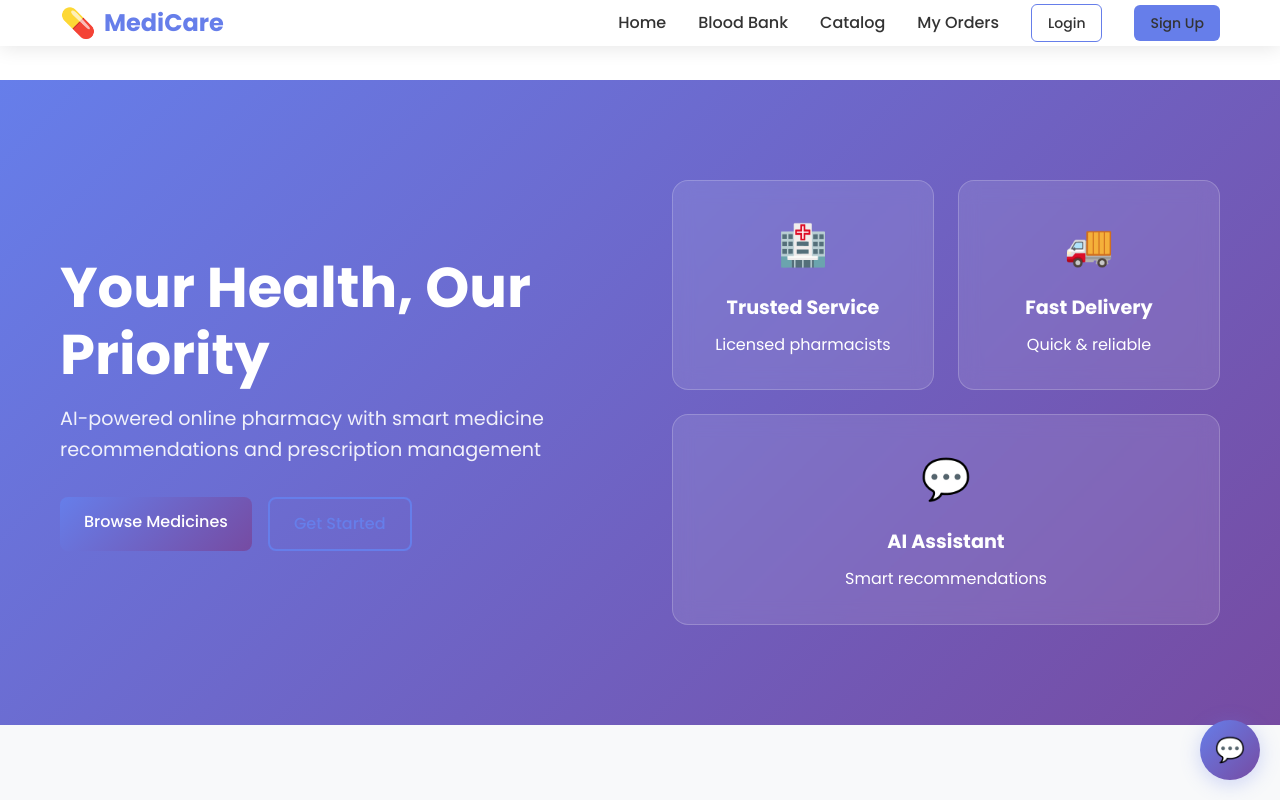
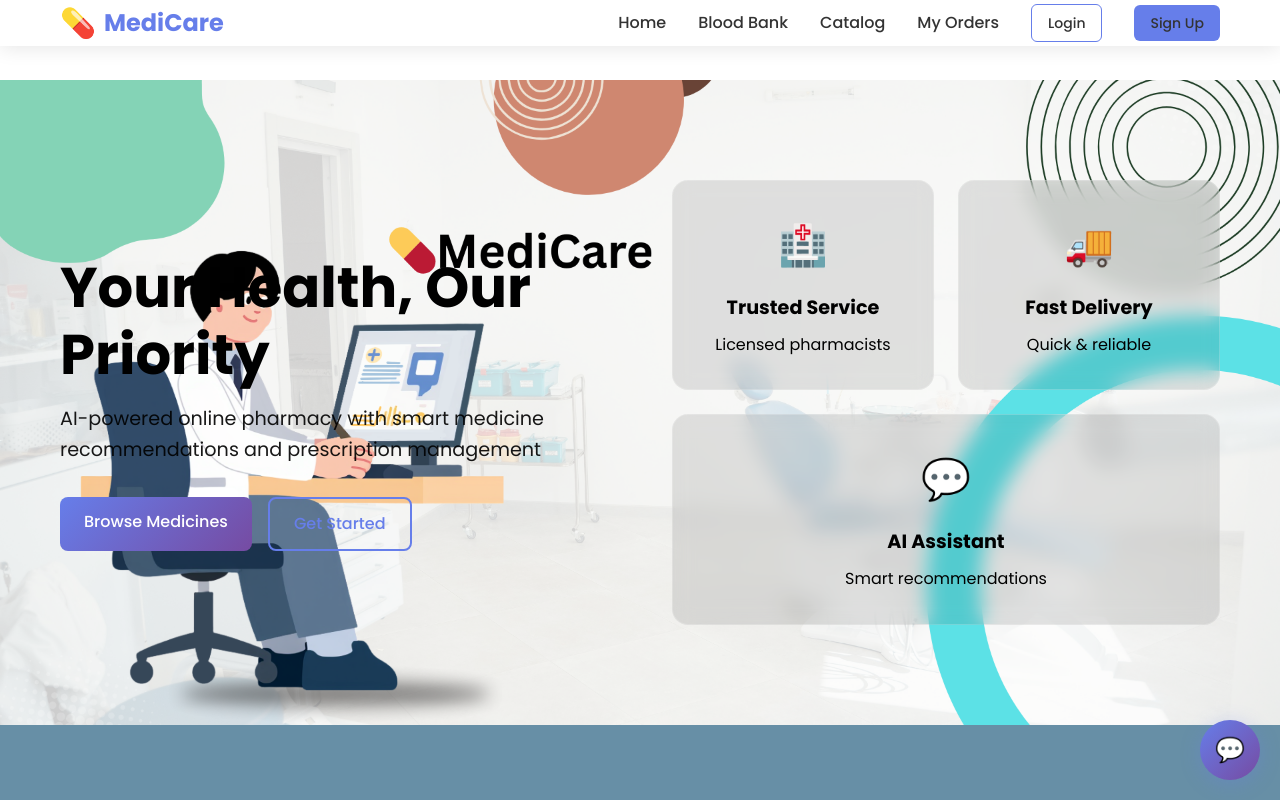
Before and after one commit to Arunjadhav0101/medicare-react, a React (Create React App) app: page / in a window 1280 px wide. Shown: the top 800 px of the page. Built offline with nearby package versions, Linux system fonts and the light colour scheme.

Commit message:
Add hero background image and update styles in Home component; enhance login logic in Login component

```diff
--- a/src/pages/Home.css
+++ b/src/pages/Home.css
@@ -3,8 +3,15 @@
 }
 
 .hero {
+  background-image: url("../assests/medicare.png");
+  background-size: cover;
+  background-position: center;
+}
+
+
+.hero {
   background: linear-gradient(135deg, #667eea 0%, #764ba2 100%);
-  color: white;
+  color: rgb(0, 0, 0);
   padding: 100px 0;
   min-height: 80vh;
   display: flex;
@@ -43,7 +50,7 @@
 }
 
 .hero-card {
-  background: rgba(255, 255, 255, 0.1);
+  background: rgba(17, 16, 16, 0.1);
   backdrop-filter: blur(10px);
   border-radius: 16px;
   padding: 2rem;
@@ -67,7 +74,7 @@
 
 .features {
   padding: 100px 0;
-  background: #f8f9fa;
+  background: #678fa6;
 }
 
 .features h2 {
--- a/src/pages/Home.tsx
+++ b/src/pages/Home.tsx
@@ -1,13 +1,20 @@
 import React from 'react';
 import { Link } from 'react-router-dom';
 import './Home.css';
+import medicareBg from "../assests/medicare.png";
+
 
 const Home: React.FC = () => {
   return (
     <div className="home">
-      <section className="hero">
+      <section className="hero"  style={{
+     backgroundImage: `url(${medicareBg})`,
+    backgroundSize: "cover",
+    backgroundPosition: "center"
+  }}>
         <div className="container hero-container">
           <div className="hero-content">
+
             <h1 className="hero-title">Your Health, Our Priority</h1>
             <p className="hero-subtitle">
               AI-powered online pharmacy with smart medicine recommendations and prescription management
--- a/src/pages/Login.tsx
+++ b/src/pages/Login.tsx
@@ -1,5 +1,5 @@
-import React, { useState } from 'react';
-import { Link } from 'react-router-dom';
+import { useState } from 'react';
+import { Link, useNavigate } from 'react-router-dom';
 import './Login.css';
 
 const Login: React.FC = () => {
@@ -7,6 +7,8 @@ const Login: React.FC = () => {
     email: '',
     password: ''
   });
+
+  const navigate = useNavigate();
 
   const handleChange = (e: React.ChangeEvent<HTMLInputElement>) => {
     setFormData({
@@ -17,8 +19,14 @@ const Login: React.FC = () => {
 
   const handleSubmit = (e: React.FormEvent) => {
     e.preventDefault();
-    // Handle login logic here
-    console.log('Login attempt:', formData);
+
+    // TEMP login logic
+    if (formData.email && formData.password) {
+      console.log('Login success:', formData);
+      navigate('/'); // redirect after login
+    } else {
+      alert('Please enter email and password');
+    }
   };
 
   return (
```
Also changed, not shown: src/assests/medicare.png (added).
